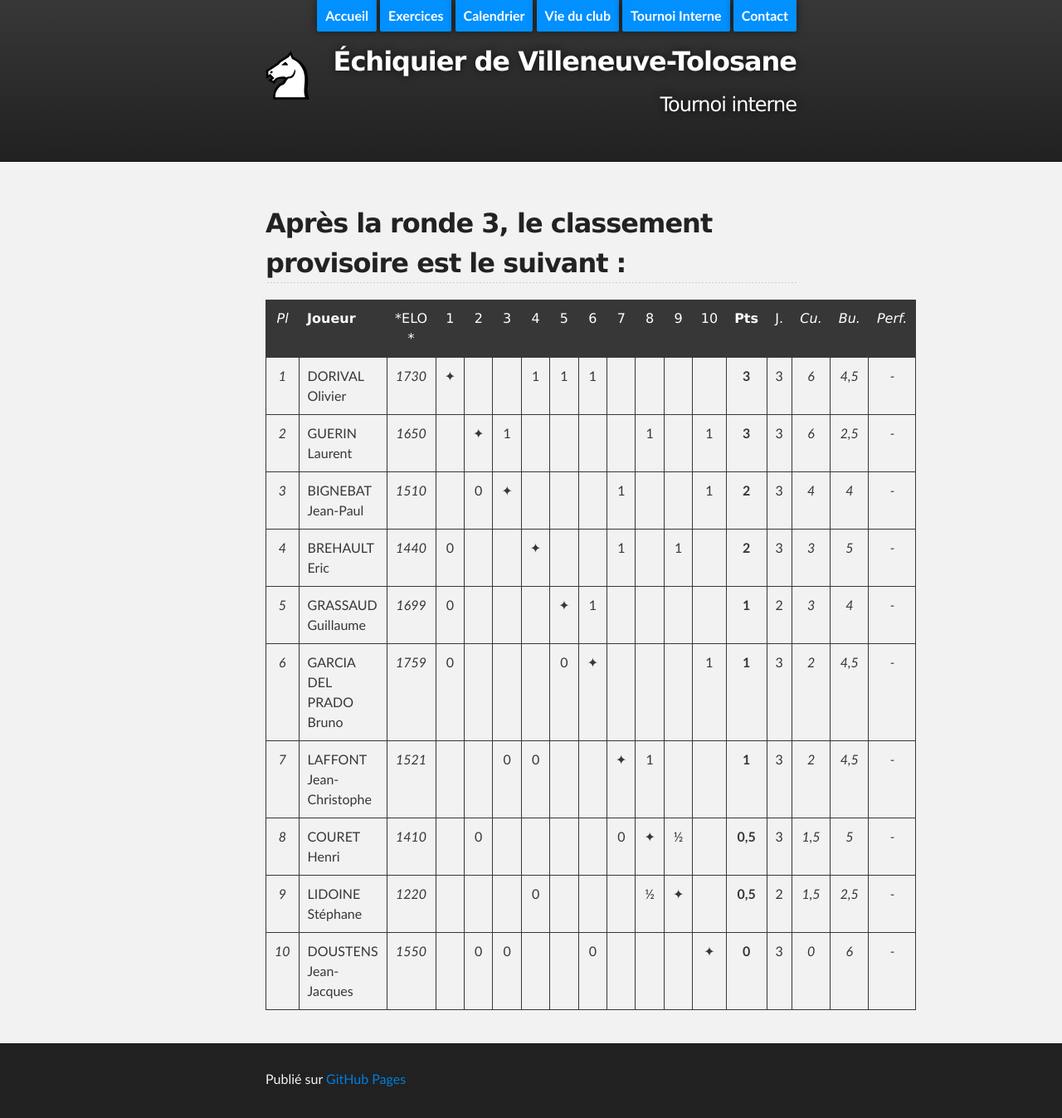
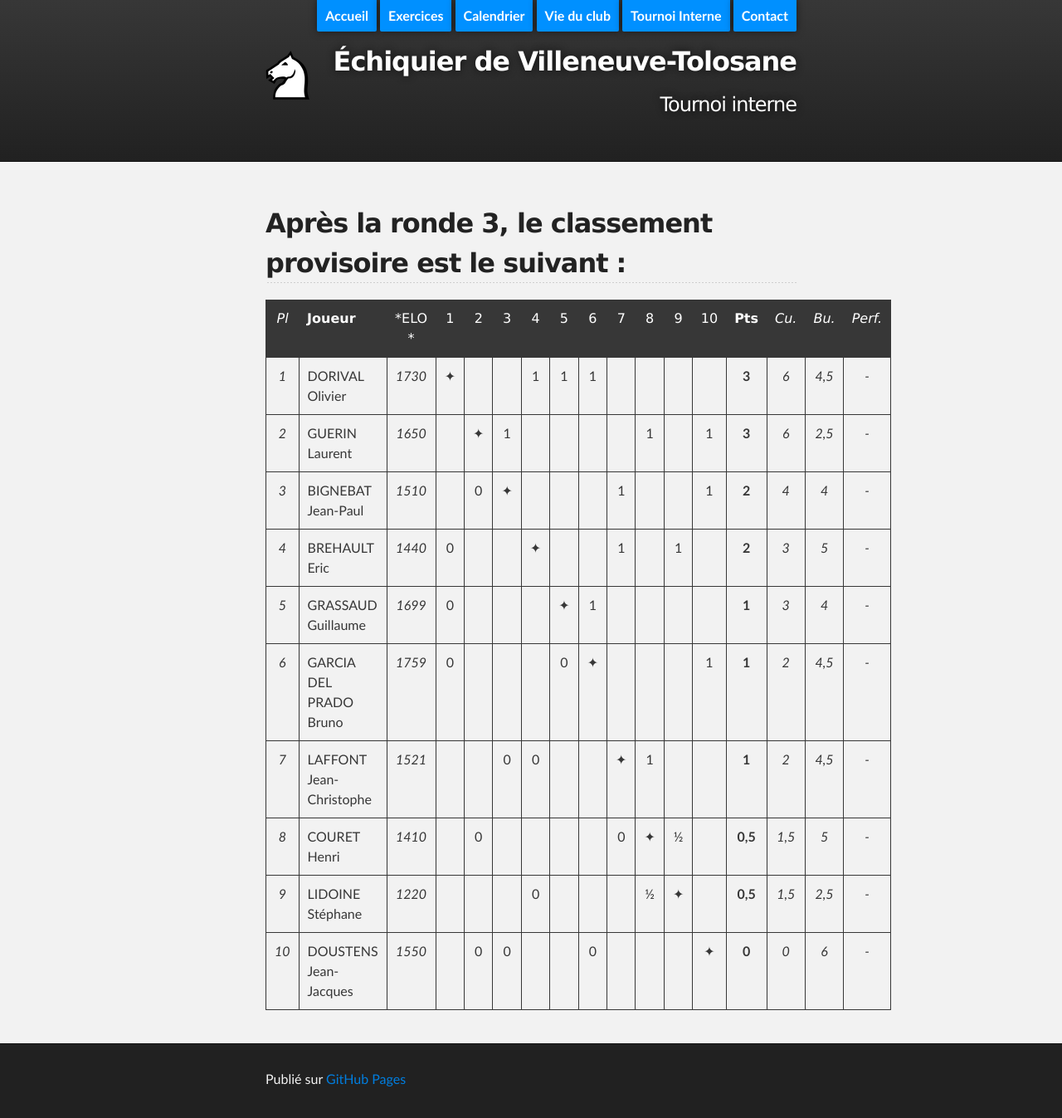
Before and after one commit to echiquier-villeneuve-tolosane/echiquier-villeneuve-tolosane.github.io, a Jekyll site: the page built from tournoiinterne.md, in a window 1280 px wide. Shown: the whole page at 83% size. Built offline with Jekyll 4.4.1, drawn with Linux system fonts in a browser that asks for light colours; nearby versions of some CDN libraries.

Commit message:
Updated tournoiinterne.md

```diff
--- a/tournoiinterne.md
+++ b/tournoiinterne.md
@@ -6,17 +6,17 @@
 ---
 
 
-## Après la ronde 3, le classement provisoire est le suivant : ##
+## Après la ronde 3, le classement provisoire est le suivant :
 
-|*Pl*|  **Joueur** |   *ELO *          |1 |2 |3 |4 |5 |6 |7 |8 |9 |10|**Pts**|J.|*Cu.*|*Bu.*|*Perf.*|
-|:-:|:------------------------ |:---------: |:-:|:-:|:-:|:-:|:-:|:-:|:-:|:-:|:-:|:-:|:-:|:-:|:-:|:-:|:-:|
-|*1*| DORIVAL Olivier         | *1730* |&#10022;| | |1|1|1| | | | |**3**|3|*6*|*4,5*|*-*|
-|*2*| GUERIN Laurent          | *1650* | |&#10022;|1| | | | |1| |1|**3**|3|*6*|*2,5*|*-*|
-|*3*| BIGNEBAT Jean-Paul      | *1510* | |0|&#10022;| | | |1| | |1|**2**|3|*4*|*4*|*-*|
-|*4*| BREHAULT Eric           | *1440* |0| | |&#10022;| | |1| |1| |**2**|3|*3*|*5*|*-*|
-|*5*| GRASSAUD Guillaume      | *1699* |0| | | |&#10022;|1| | | | |**1**|2|*3*|*4*|*-*|
-|*6*| GARCIA DEL PRADO Bruno  | *1759* |0| | | |0|&#10022;| | | |1|**1**|3|*2*|*4,5*|*-*|
-|*7*| LAFFONT Jean-Christophe | *1521* | | |0|0| | |&#10022;|1| | |**1**|3|*2*|*4,5*|*-*|
-|*8*| COURET Henri            | *1410* | |0| | | | |0|&#10022;|&#189;| |**0,5**|3|*1,5*|*5*|*-*|
-|*9*| LIDOINE Stéphane        | *1220* | | | |0| | | |&#189;|&#10022;| |**0,5**|2|*1,5*|*2,5*|*-*|
-|*10*| DOUSTENS Jean-Jacques  | *1550* | |0|0| | |0| | | |&#10022;|**0**|3|*0*|*6*|*-*|
+|*Pl*|  **Joueur** |   *ELO *          |1 |2 |3 |4 |5 |6 |7 |8 |9 |10|**Pts**|*Cu.*|*Bu.*|*Perf.*|
+|:-:|:------------------------ |:---------: |:-:|:-:|:-:|:-:|:-:|:-:|:-:|:-:|:-:|:-:|:-:|:-:|:-:|:-:|
+|*1*| DORIVAL Olivier         | *1730* |&#10022;| | |1|1|1| | | | |**3**|*6*|*4,5*|*-*|
+|*2*| GUERIN Laurent          | *1650* | |&#10022;|1| | | | |1| |1|**3**|*6*|*2,5*|*-*|
+|*3*| BIGNEBAT Jean-Paul      | *1510* | |0|&#10022;| | | |1| | |1|**2**|*4*|*4*|*-*|
+|*4*| BREHAULT Eric           | *1440* |0| | |&#10022;| | |1| |1| |**2**|*3*|*5*|*-*|
+|*5*| GRASSAUD Guillaume      | *1699* |0| | | |&#10022;|1| | | | |**1**|*3*|*4*|*-*|
+|*6*| GARCIA DEL PRADO Bruno  | *1759* |0| | | |0|&#10022;| | | |1|**1**|*2*|*4,5*|*-*|
+|*7*| LAFFONT Jean-Christophe | *1521* | | |0|0| | |&#10022;|1| | |**1**|*2*|*4,5*|*-*|
+|*8*| COURET Henri            | *1410* | |0| | | | |0|&#10022;|&#189;| |**0,5**|*1,5*|*5*|*-*|
+|*9*| LIDOINE Stéphane        | *1220* | | | |0| | | |&#189;|&#10022;| |**0,5**|*1,5*|*2,5*|*-*|
+|*10*| DOUSTENS Jean-Jacques  | *1550* | |0|0| | |0| | | |&#10022;|**0**|*0*|*6*|*-*|
```
